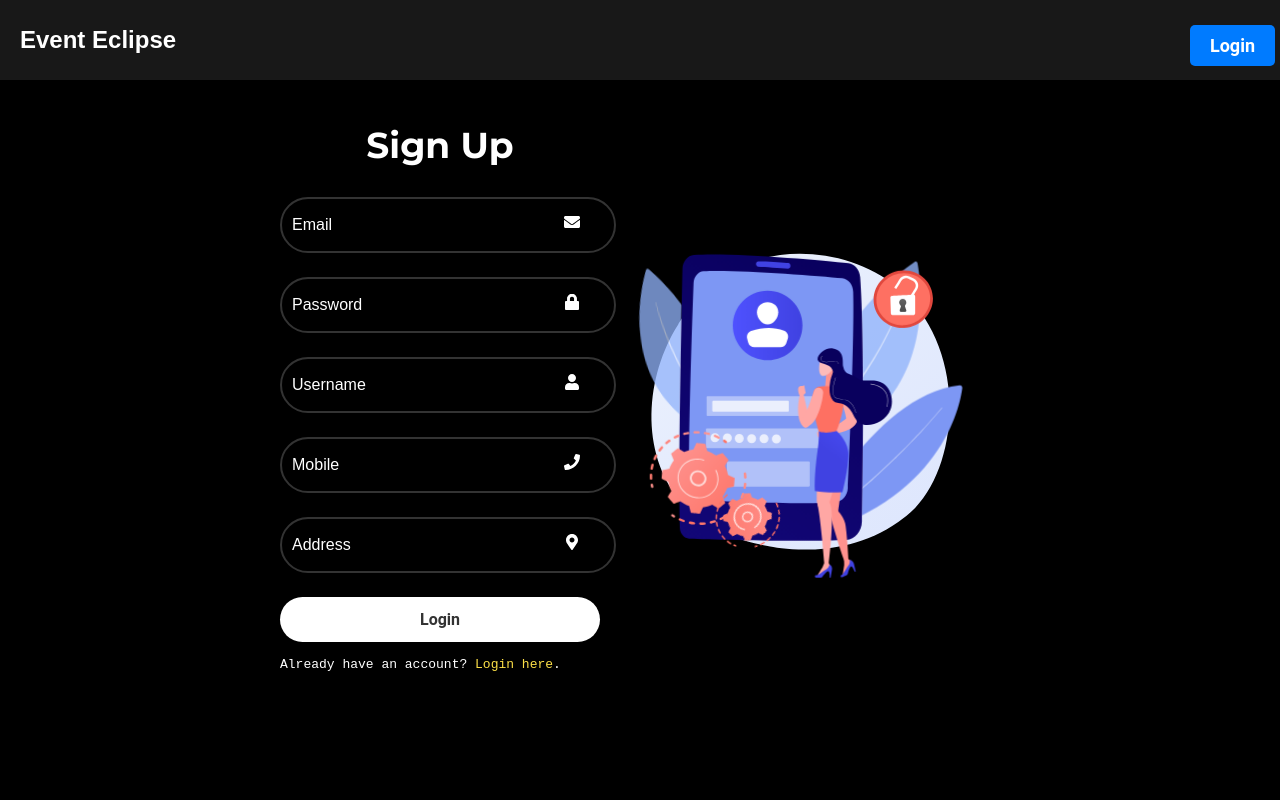
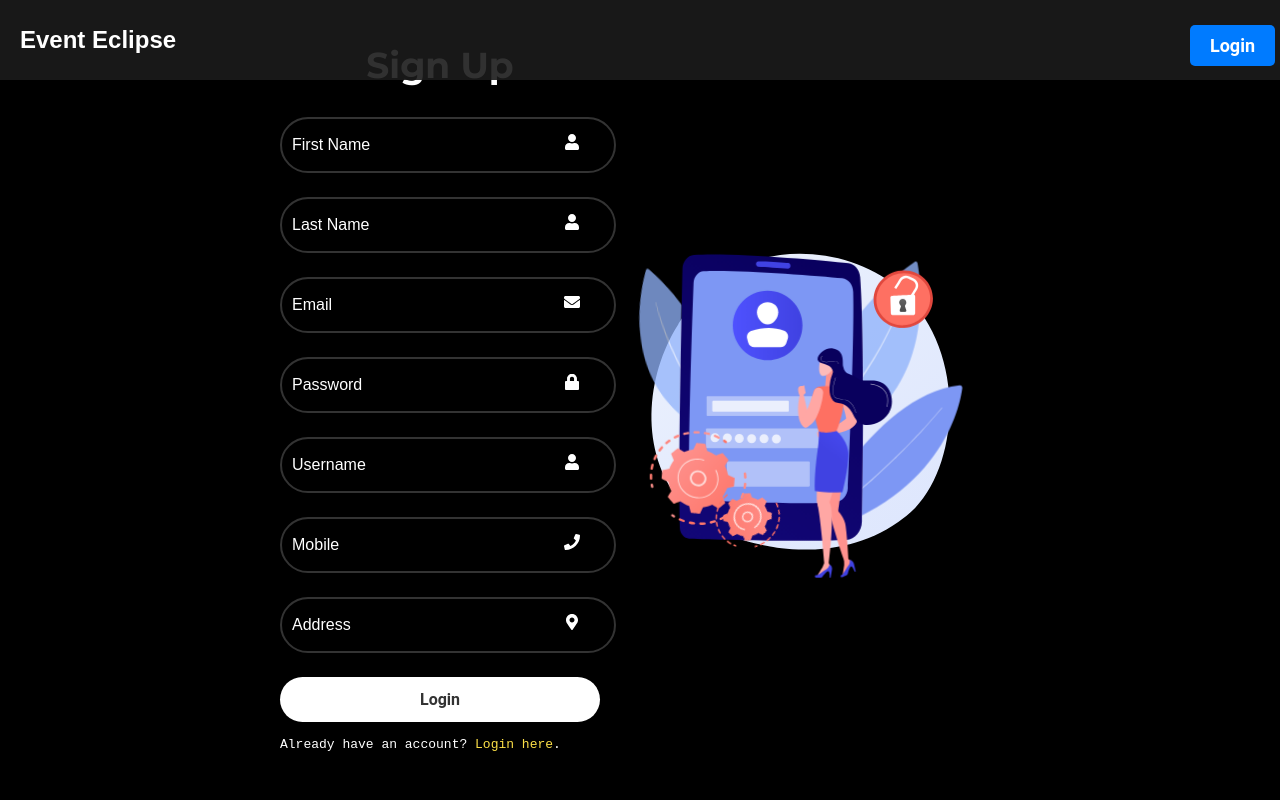
Before and after one commit to Tim-Alpha/event-eclipse-front-end, a React (Create React App) app: page /register in a window 1280 px wide. Shown: the top 800 px of the page. Built offline with nearby package versions, Linux system fonts and the light colour scheme.

Commit message:
update: fix registration

```diff
--- a/src/components/Registration.js
+++ b/src/components/Registration.js
@@ -1,5 +1,5 @@
 import React, { useState, useEffect } from 'react';
-import { useNavigate } from 'react-router';
+import { useNavigate } from 'react-router-dom';
 import Header from './Header';
 import './Registration.css';
 import './Login.css';
@@ -11,7 +11,7 @@ import IsMobile from './MobileDetection';
 import Loader from './Loader';
 import Toaster from './Toaster';
 import Footer from './Footer';
-import Spinner from './Spinner'
+import Spinner from './Spinner';
 
 const Registration = () => {
   const [formData, setFormData] = useState({
@@ -56,9 +56,9 @@ const Registration = () => {
       localStorage.setItem('userData', JSON.stringify({ mobile: formData.mobile }));
       navigate('/user/verify');
     } catch (error) {
-      console.error('Registration Failed:', error);
-      setStatusCode(500);
-      setMessage('Registration Failed. Please try again.');
+      console.error('Registration Failed:', error.response?.data || error.message);
+      setStatusCode(error.response?.status || 500);
+      setMessage(error.response?.data?.message || 'Registration Failed. Please try again.');
     } finally {
       setLoading(false);
     }
@@ -73,6 +73,30 @@ const Registration = () => {
         <div className="container">
           <form className='form' onSubmit={handleSubmit}>
             <h1>Sign Up</h1>
+            <div className="input-box">
+              <FaUser className="icon" />
+              <input
+                type="text"
+                placeholder="First Name"
+                id="firstName"
+                name="firstName"
+                value={formData.firstName}
+                onChange={handleChange}
+                required
+              />
+            </div>
+            <div className="input-box">
+              <FaUser className="icon" />
+              <input
+                type="text"
+                placeholder="Last Name"
+                id="lastName"
+                name="lastName"
+                value={formData.lastName}
+                onChange={handleChange}
+                required
+              />
+            </div>
             <div className="input-box">
               <FaEnvelope className="icon" />
               <input
```
